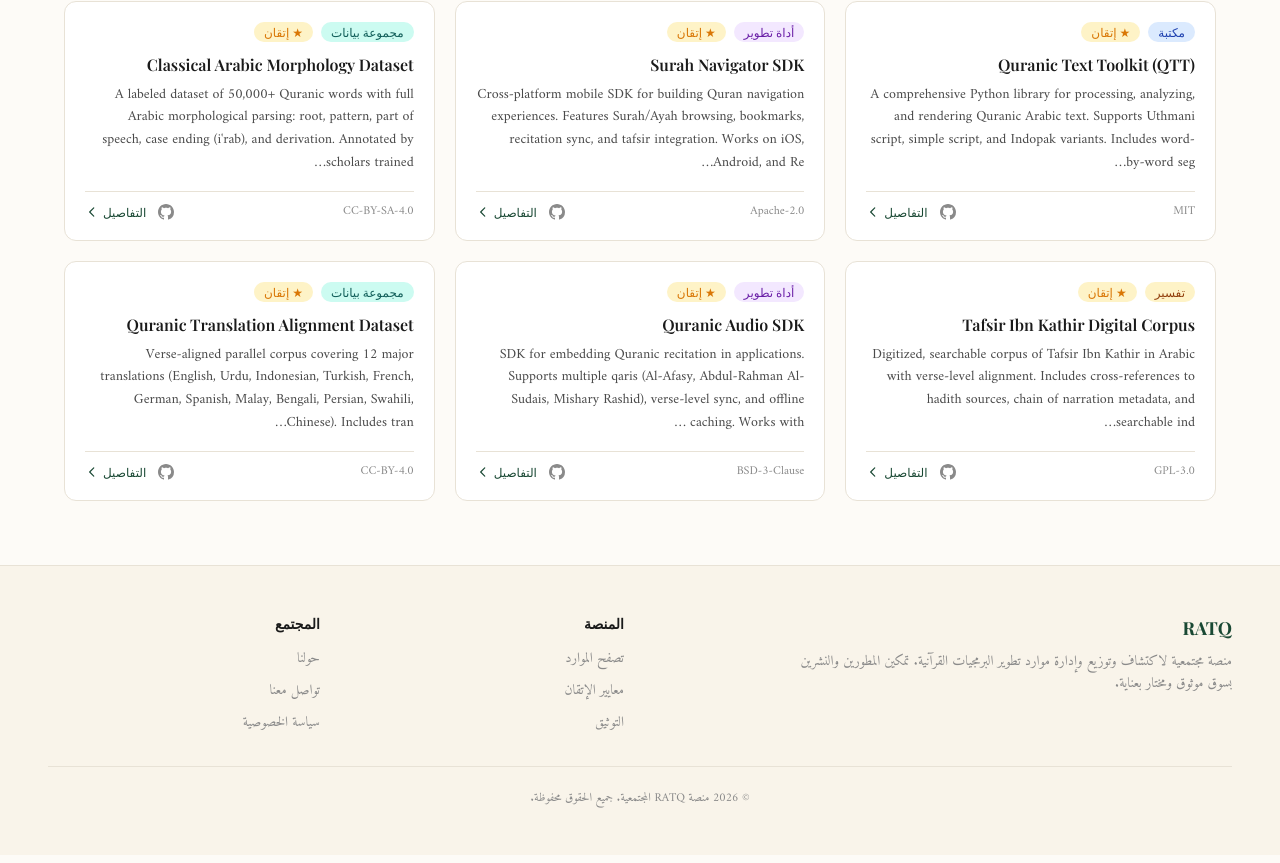
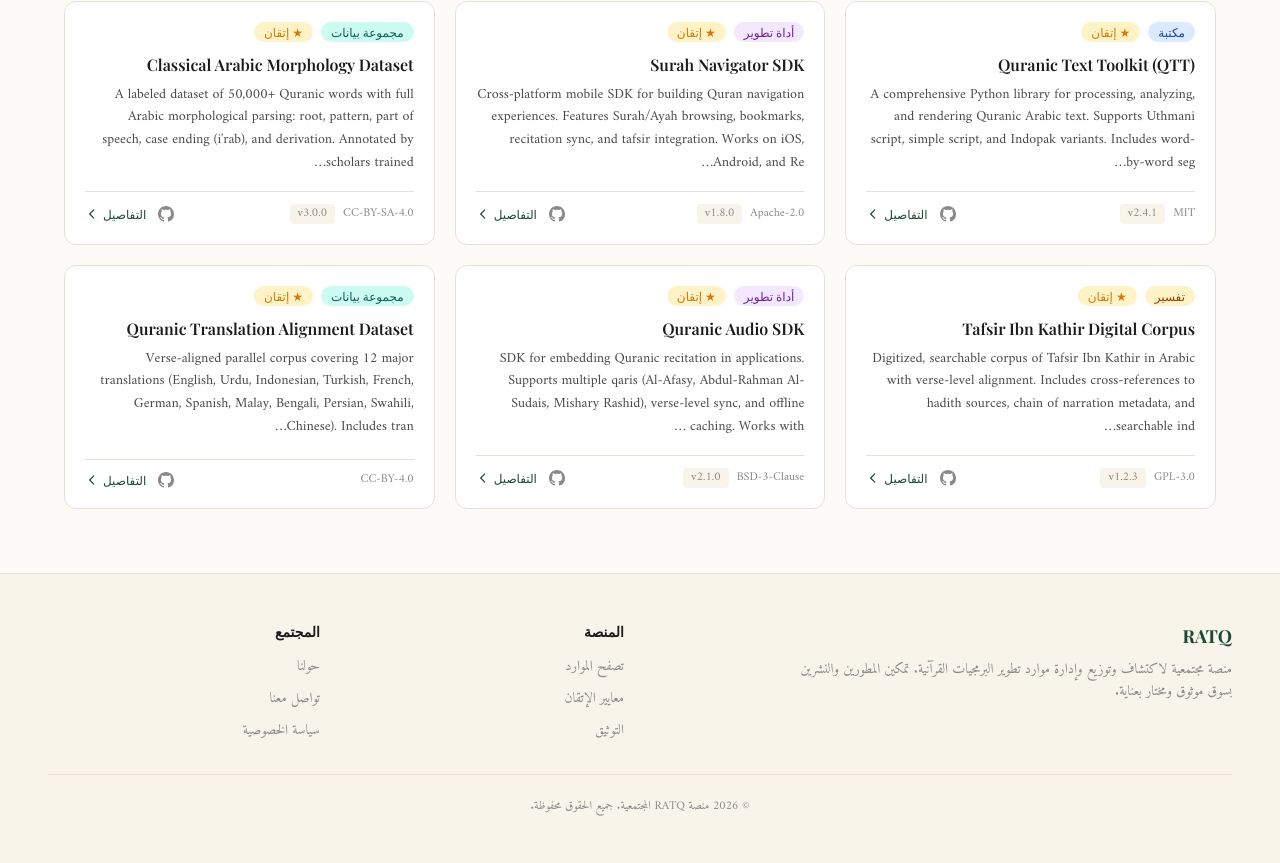
Before and after one commit to AbdelrahmanElsamoly/quran-data-directory, a Next.js app: page / in a window 1280 px wide. Shown: the part 1031-1894 px from the top of the page. Built offline with nearby package versions, Linux system fonts and the light colour scheme.

Commit message:
feat: add version badge to resource card footer
Co-authored-by: Qwen-Coder <qwen-coder@alibabacloud.com>

```diff
--- a/src/app/dashboard/resources/page.tsx
+++ b/src/app/dashboard/resources/page.tsx
@@ -25,6 +25,8 @@ const mockUserResources: Resource[] = [
     status: 'published',
     created_at: '2026-03-01T10:00:00Z',
     updated_at: '2026-04-10T14:00:00Z',
+    version: null,
+    github_stats: null,
   },
 ];
 
@@ -63,6 +65,8 @@ export default function DashboardResourcesPage() {
       status: 'draft',
       created_at: new Date().toISOString(),
       updated_at: new Date().toISOString(),
+      version: null,
+      github_stats: null,
     };
     setResources((prev) => [newResource, ...prev]);
     setShowForm(false);
--- a/src/components/resources/ResourceCard.tsx
+++ b/src/components/resources/ResourceCard.tsx
@@ -40,7 +40,14 @@ export function ResourceCard({ resource }: ResourceCardProps) {
       </p>
 
       <div className="flex items-center justify-between pt-3 border-t border-[var(--border-color)]">
-        <span className="text-xs text-[var(--text-muted)]">{resource.license}</span>
+        <div className="flex items-center gap-2">
+          <span className="text-xs text-[var(--text-muted)]">{resource.license}</span>
+          {resource.version && (
+            <span className="text-xs text-[var(--text-muted)] bg-[var(--bg-secondary)] px-2 py-0.5 rounded">
+              {resource.version}
+            </span>
+          )}
+        </div>
         <div className="flex items-center gap-3">
           {resource.github_url && (
             <a
```
